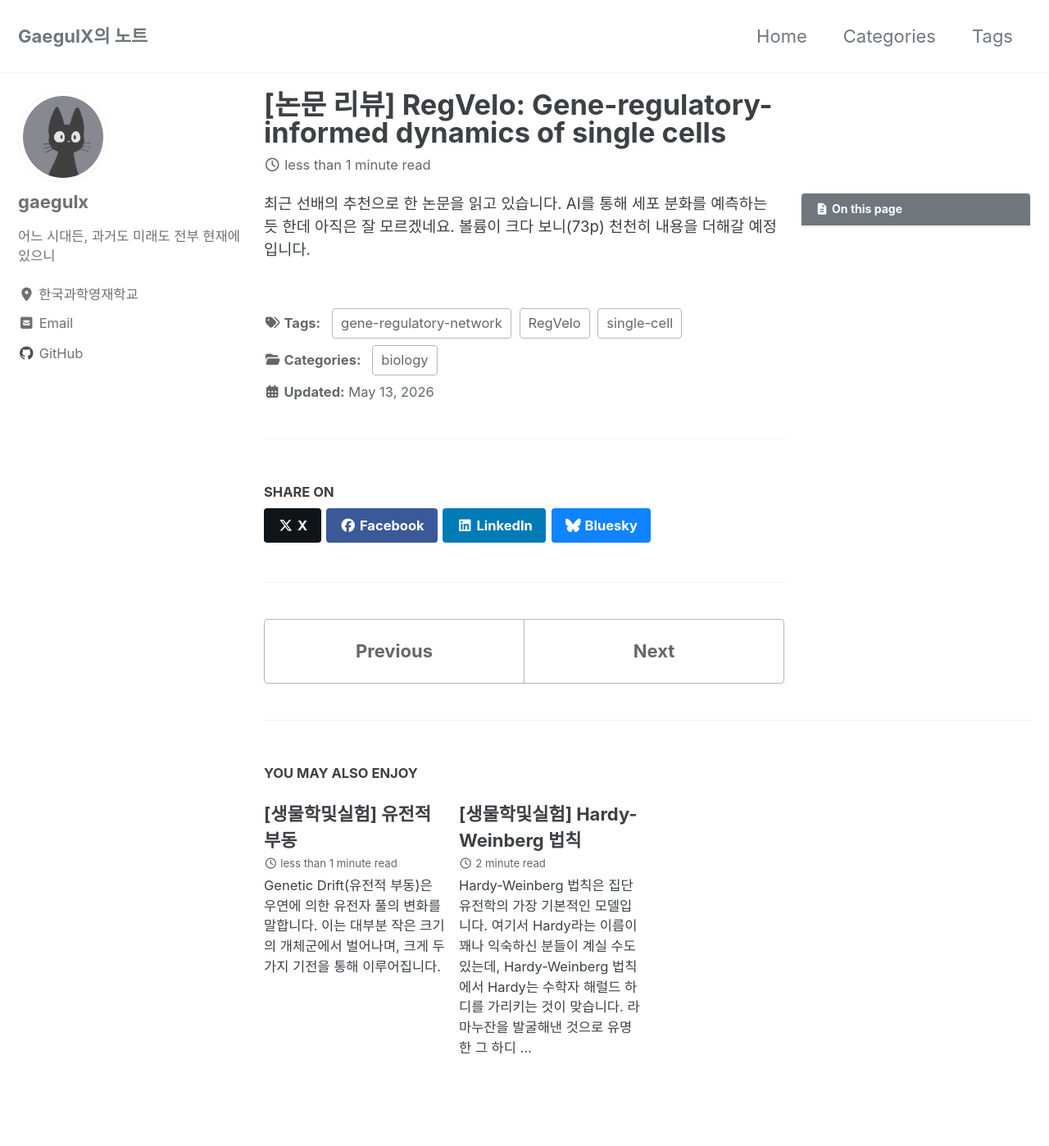
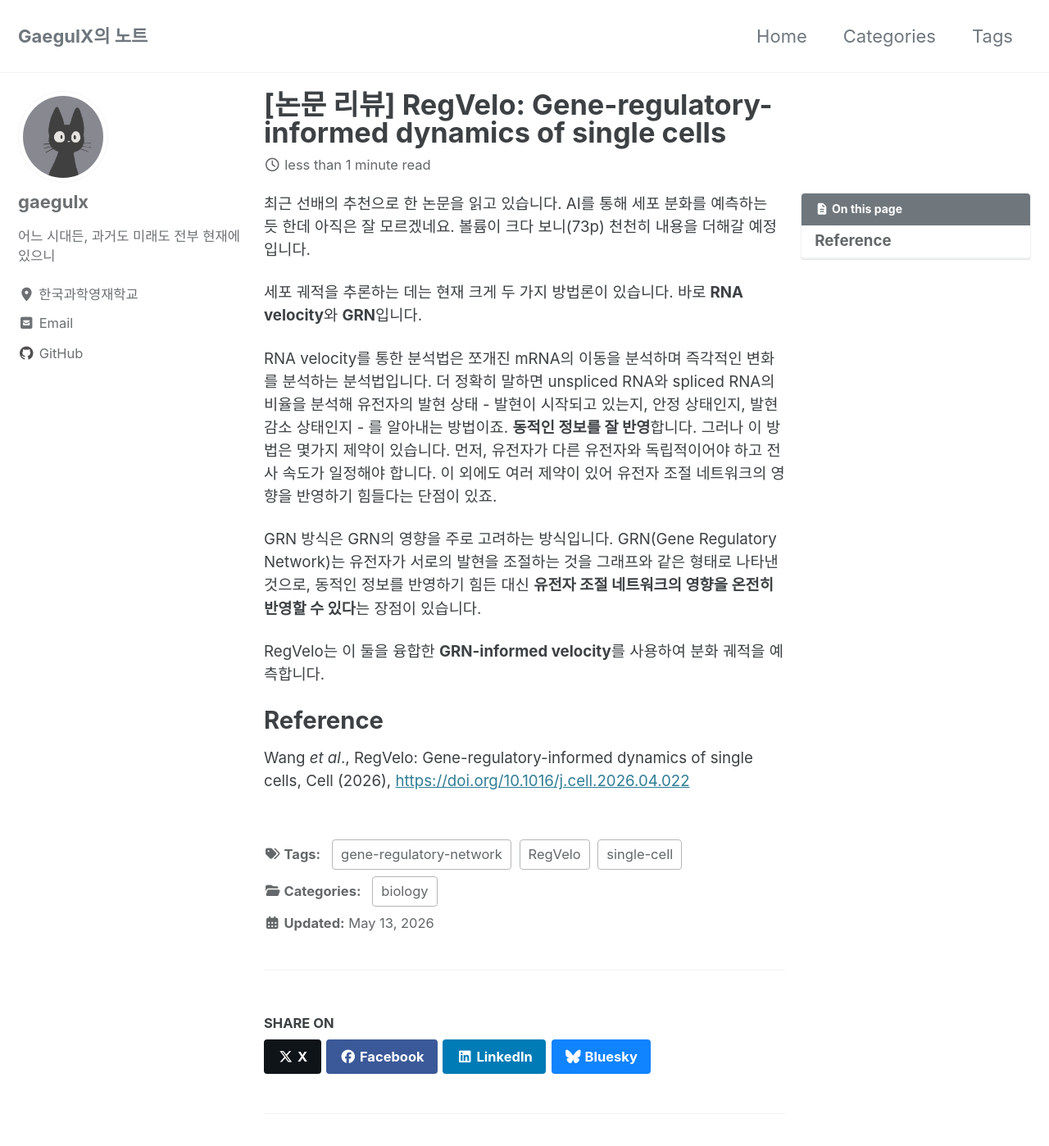
Before and after one commit to gaegulx/gaegulx.github.io, a Jekyll site: the page built from _posts/biology/2026-05-13-regvelo.md, in a window 1280 px wide and 1400 px high. Shown: the whole window at 82% size. Built offline with Jekyll 4.4.1, drawn with Linux system fonts in a browser that asks for light colours; cached includes are drawn as plain includes.

Commit message:
chore: write abt regvelo

```diff
--- a/_posts/biology/2026-05-13-regvelo.md
+++ b/_posts/biology/2026-05-13-regvelo.md
@@ -14,3 +14,15 @@ mathjax: true
 ---
 최근 선배의 추천으로 한 논문을 읽고 있습니다. AI를 통해 세포 분화를 예측하는 듯 한데 아직은 잘 모르겠네요.
 볼륨이 크다 보니(73p) 천천히 내용을 더해갈 예정입니다.
+
+세포 궤적을 추론하는 데는 현재 크게 두 가지 방법론이 있습니다. 바로 **RNA velocity**와 **GRN**입니다.
+
+RNA velocity를 통한 분석법은 쪼개진 mRNA의 이동을 분석하며 즉각적인 변화를 분석하는 분석법입니다. 더 정확히 말하면 unspliced RNA와 spliced RNA의 비율을 분석해 유전자의 발현 상태 - 발현이 시작되고 있는지, 안정 상태인지, 발현 감소 상태인지 - 를 알아내는 방법이죠. **동적인 정보를 잘 반영**합니다.
+그러나 이 방법은 몇가지 제약이 있습니다. 먼저, 유전자가 다른 유전자와 독립적이어야 하고 전사 속도가 일정해야 합니다. 이 외에도 여러 제약이 있어 유전자 조절 네트워크의 영향을 반영하기 힘들다는 단점이 있죠.
+
+GRN 방식은 GRN의 영향을 주로 고려하는 방식입니다. GRN(Gene Regulatory Network)는 유전자가 서로의 발현을 조절하는 것을 그래프와 같은 형태로 나타낸 것으로, 동적인 정보를 반영하기 힘든 대신 **유전자 조절 네트워크의 영향을 온전히 반영할 수 있다**는 장점이 있습니다.
+
+RegVelo는 이 둘을 융합한 **GRN-informed velocity**를 사용하여 분화 궤적을 예측합니다.
+
+# Reference
+Wang _et al_., RegVelo: Gene-regulatory-informed dynamics of single cells, Cell (2026), [https://doi.org/10.1016/j.cell.2026.04.022](https://doi.org/10.1016/j.cell.2026.04.022)
```
